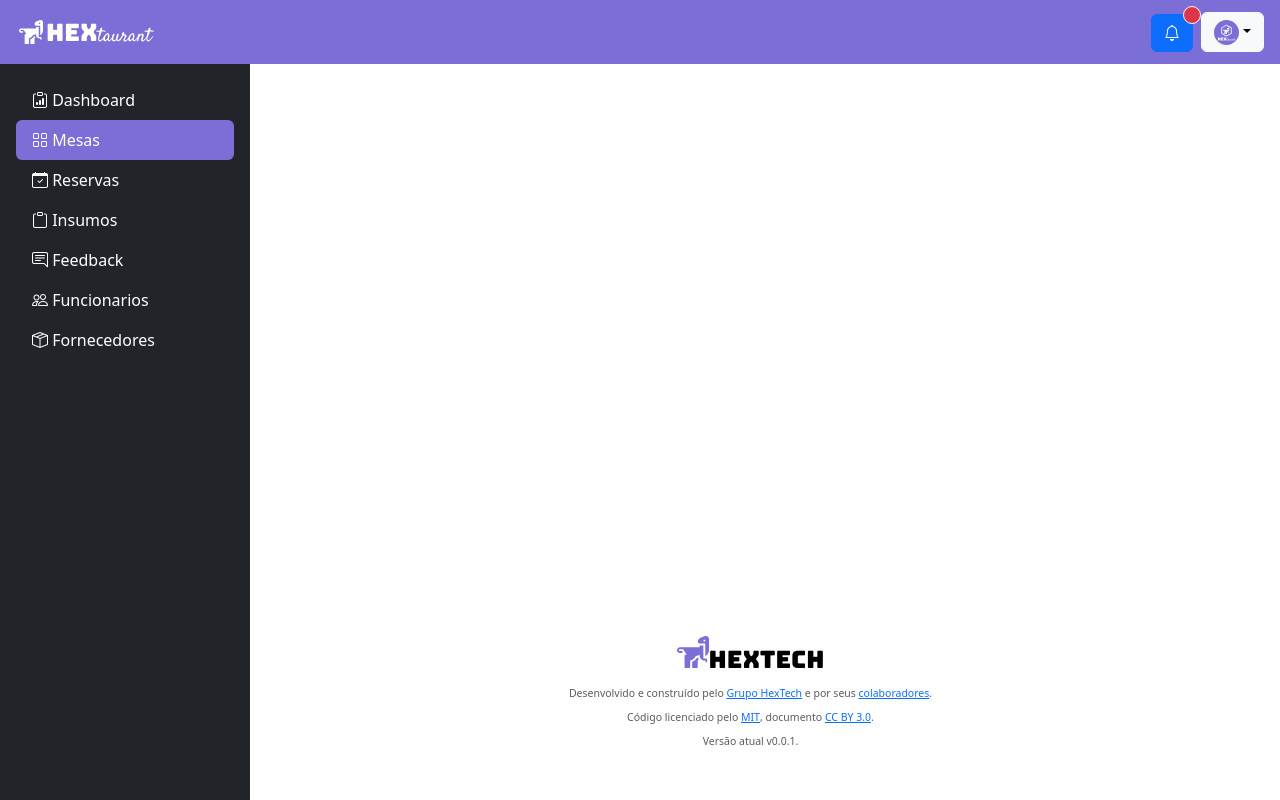
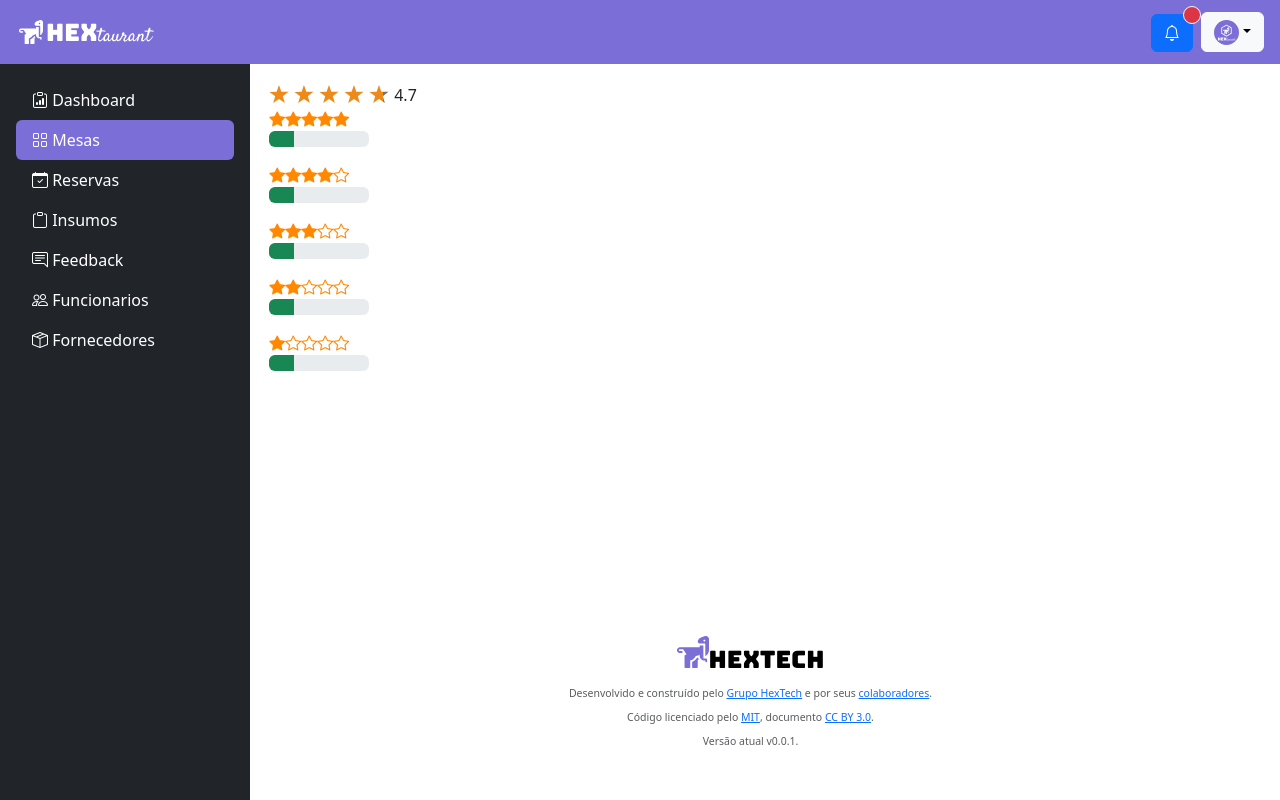
Before and after one commit to GroupHextech/api5-frontend, a Vue app: page /Feedback in a window 1280 px wide. Built offline with nearby package versions, Linux system fonts and the light colour scheme.

Commit message:
Add Feedback view

```diff
--- /dev/null
+++ b/src/components/Estrelinhas.vue
@@ -0,0 +1,186 @@
+<template>
+    <div class="star-rating">
+      <div v-for="(star, index) in stars" :key="index" class="star-container">
+        <svg
+          class="star-svg"
+          :style="[
+            { fill: `url(#gradient${star.raw})` },
+            { width: style.starWidth },
+            { height: style.starHeight }
+          ]"
+        >
+          <polygon :points="getStarPoints" style="fill-rule:nonzero;" />
+          <defs>
+            <!--
+              id has to be unique to each star fullness(dynamic offset) - it indicates fullness above
+            -->
+            <linearGradient :id="`gradient${star.raw}`">
+              <stop
+                id="stop1"
+                :offset="star.percent"
+                stop-opacity="1"
+                :stop-color="getFullFillColor(star)"
+              ></stop>
+              <stop
+                id="stop2"
+                :offset="star.percent"
+                stop-opacity="0"
+                :stop-color="getFullFillColor(star)"
+              ></stop>
+              <stop
+                id="stop3"
+                :offset="star.percent"
+                stop-opacity="1"
+                :stop-color="style.emptyStarColor"
+              ></stop>
+              <stop
+                id="stop4"
+                offset="100%"
+                stop-opacity="1"
+                :stop-color="style.emptyStarColor"
+              ></stop>
+            </linearGradient>
+          </defs>
+        </svg>
+      </div>
+      <div v-if="isIndicatorActive" class="indicator">{{ config.rating }}</div>
+    </div>
+  </template>
+
+  <script>
+  export default {
+    name: "stars-rating",
+    components: {},
+    props: ["config"],
+    data: function() {
+      return {
+        stars: [],
+        emptyStar: 0,
+        fullStar: 1,
+        totalStars: 5,
+        isIndicatorActive: false,
+        style: {
+          fullStarColor: "#ed8a19",
+          emptyStarColor: "#737373",
+          starWidth: 20,
+          starHeight: 20
+        }
+      };
+    },
+    directives: {},
+    computed: {
+      getStarPoints: function() {
+        let centerX = this.style.starWidth / 2;
+        let centerY = this.style.starHeight / 2;
+
+        let innerCircleArms = 5; // a 5 arms star
+
+        let innerRadius = this.style.starWidth / innerCircleArms;
+        let innerOuterRadiusRatio = 2.5; // Unique value - determines fatness/sharpness of star
+        let outerRadius = innerRadius * innerOuterRadiusRatio;
+
+        return this.calcStarPoints(
+          centerX,
+          centerY,
+          innerCircleArms,
+          innerRadius,
+          outerRadius
+        );
+      }
+    },
+    methods: {
+      calcStarPoints(
+        centerX,
+        centerY,
+        innerCircleArms,
+        innerRadius,
+        outerRadius
+      ) {
+        let angle = Math.PI / innerCircleArms;
+        let angleOffsetToCenterStar = 60;
+
+        let totalArms = innerCircleArms * 2;
+        let points = "";
+        for (let i = 0; i < totalArms; i++) {
+          let isEvenIndex = i % 2 == 0;
+          let r = isEvenIndex ? outerRadius : innerRadius;
+          let currX = centerX + Math.cos(i * angle + angleOffsetToCenterStar) * r;
+          let currY = centerY + Math.sin(i * angle + angleOffsetToCenterStar) * r;
+          points += currX + "," + currY + " ";
+        }
+        return points;
+      },
+      initStars() {
+        for (let i = 0; i < this.totalStars; i++) {
+          this.stars.push({
+            raw: this.emptyStar,
+            percent: this.emptyStar + "%"
+          });
+        }
+      },
+      setStars() {
+        let fullStarsCounter = Math.floor(this.config.rating);
+        for (let i = 0; i < this.stars.length; i++) {
+          if (fullStarsCounter !== 0) {
+            this.stars[i].raw = this.fullStar;
+            this.stars[i].percent = this.calcStarFullness(this.stars[i]);
+            fullStarsCounter--;
+          } else {
+            let surplus = Math.round((this.config.rating % 1) * 10) / 10; // Support just one decimal
+            let roundedOneDecimalPoint = Math.round(surplus * 10) / 10;
+            this.stars[i].raw = roundedOneDecimalPoint;
+            return (this.stars[i].percent = this.calcStarFullness(this.stars[i]));
+          }
+        }
+      },
+      setConfigData() {
+        if (this.config) {
+          this.setBindedProp(this.style, this.config.style, "fullStarColor");
+          this.setBindedProp(this.style, this.config.style, "emptyStarColor");
+          this.setBindedProp(this.style, this.config.style, "starWidth");
+          this.setBindedProp(this.style, this.config.style, "starHeight");
+          if (this.config.isIndicatorActive) {
+            this.isIndicatorActive = this.config.isIndicatorActive;
+          }
+          console.log("isIndicatorActive: ", this.isIndicatorActive);
+        }
+      },
+      getFullFillColor(starData) {
+        return starData.raw !== this.emptyStar
+          ? this.style.fullStarColor
+          : this.style.emptyStarColor;
+      },
+      calcStarFullness(starData) {
+        let starFullnessPercent = starData.raw * 100 + "%";
+        return starFullnessPercent;
+      },
+      setBindedProp(localProp, propParent, propToBind) {
+        if (propParent[propToBind]) {
+          localProp[propToBind] = propParent[propToBind];
+        }
+      }
+    },
+    created() {
+      this.initStars();
+      this.setStars();
+      this.setConfigData();
+    }
+  };
+  </script>
+
+  <style scoped>
+  .star-rating {
+    display: flex;
+    align-items: center;
+    .star-container {
+      display: flex;
+      .star-svg {
+      }
+    }
+    .indicator {
+    }
+    .star-container:not(:last-child) {
+      margin-right: 5px;
+    }
+  }
+  </style>
--- a/src/components/Sidebar.vue
+++ b/src/components/Sidebar.vue
@@ -28,7 +28,7 @@
         </router-link>
       </li>
       <li class="nav-item">
-        <router-link class="nav-link text-white" aria-current="page" to="/">
+        <router-link class="nav-link text-white" aria-current="page" to="/Feedback">
           <i class="bi bi-chat-right-text"></i>
           Feedback
         </router-link>
@@ -61,6 +61,10 @@
   background-color: #7b6ed6;
 }
 
+.nav-pills{
+  text-align: left;
+}
+
 .navbar {
   background-color: #7b6ed6;
 }
--- a/src/router/index.js
+++ b/src/router/index.js
@@ -1,9 +1,11 @@
 import { createRouter, createWebHistory } from "vue-router"
 
 import Home from '../views/Home.vue'
+import Feedback from '../views/Feedback.vue'
 
 const routes = [
-    { path: '/', component: Home }
+    { path: '/', component: Home },
+    { path: '/Feedback', component: Feedback }
 ];
 
 const router = createRouter({
--- /dev/null
+++ b/src/views/Feedback.vue
@@ -0,0 +1,91 @@
+<template>
+  <Estrelinhas :config="config"></Estrelinhas>
+  <p class="line-star">
+    <i class="bi bi-star-fill"></i>
+    <i class="bi bi-star-fill"></i>
+    <i class="bi bi-star-fill"></i>
+    <i class="bi bi-star-fill"></i>
+    <i class="bi bi-star-fill"></i>
+    <div class="progress" style="width: 100px" role="progressbar" aria-label="Success example" aria-valuenow="25" aria-valuemin="0" aria-valuemax="100">
+      <div class="progress-bar bg-success" style="width: 25%"></div>
+    </div>
+  </p>
+  <p class="line-star">
+    <i class="bi bi-star-fill"></i>
+    <i class="bi bi-star-fill"></i>
+    <i class="bi bi-star-fill"></i>
+    <i class="bi bi-star-fill"></i>
+    <i class="bi bi-star"></i>
+    <div class="progress" style="width: 100px" role="progressbar" aria-label="Success example" aria-valuenow="25" aria-valuemin="0" aria-valuemax="100">
+      <div class="progress-bar bg-success" style="width: 25%"></div>
+    </div>
+  </p>
+  <p class="line-star">
+    <i class="bi bi-star-fill"></i>
+    <i class="bi bi-star-fill"></i>
+    <i class="bi bi-star-fill"></i>
+    <i class="bi bi-star"></i>
+    <i class="bi bi-star"></i>
+    <div class="progress" style="width: 100px" role="progressbar" aria-label="Success example" aria-valuenow="25" aria-valuemin="0" aria-valuemax="100">
+      <div class="progress-bar bg-success" style="width: 25%"></div>
+    </div>
+  </p>
+  <p class="line-star">
+    <i class="bi bi-star-fill"></i>
+    <i class="bi bi-star-fill"></i>
+    <i class="bi bi-star"></i>
+    <i class="bi bi-star"></i>
+    <i class="bi bi-star"></i>
+    <div class="progress" style="width: 100px" role="progressbar" aria-label="Success example" aria-valuenow="25" aria-valuemin="0" aria-valuemax="100">
+      <div class="progress-bar bg-success" style="width: 25%"></div>
+    </div>
+  </p>
+  <p class="line-star">
+    <div>
+    <i class="bi bi-star-fill"></i>
+    <i class="bi bi-star"></i>
+    <i class="bi bi-star"></i>
+    <i class="bi bi-star"></i>
+    <i class="bi bi-star"></i>
+    </div>
+    <div class="progress" style="width: 100px" role="progressbar" aria-label="Success example" aria-valuenow="25" aria-valuemin="0" aria-valuemax="100">
+      <div class="progress-bar bg-success" style="width: 25%"></div>
+    </div>
+  </p>
+</template>
+
+<script>
+import Estrelinhas from "../components/Estrelinhas.vue";
+export default {
+  name: "App",
+  components: {
+    Estrelinhas: Estrelinhas,
+    Estrelinhas
+},
+  data() {
+    return {
+      config: {
+        rating: 4.7,
+        isIndicatorActive: true,
+        style: {
+          fullStarColor: "#ed8a19",
+          emptyStarColor: "#737373",
+          starWidth: 20,
+          starHeight: 20
+        }
+      }
+    };
+  }
+};
+</script>
+
+<style scoped>
+
+.line-star{
+  text-align: left;
+}
+
+.bi-star, .bi-star-fill {
+  color: rgb(255, 136, 0);
+}
+</style>
```
